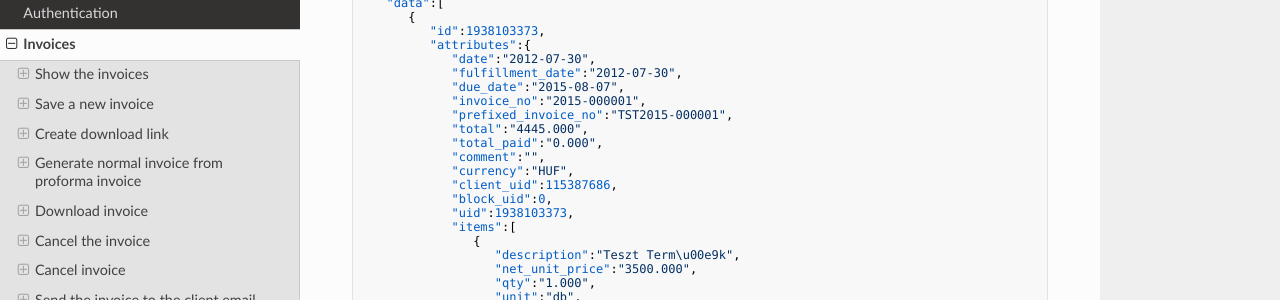
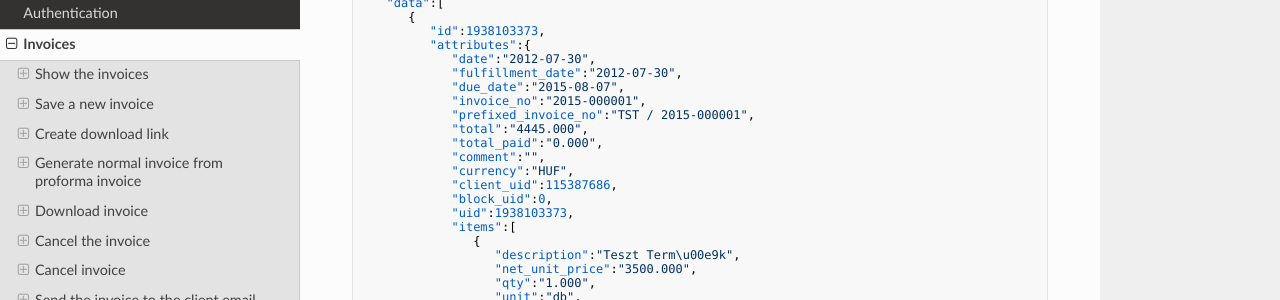
Before and after one commit to octonull/Billingo-API-docs, an MkDocs documentation site: the page built from docs/invoices.md, in a window 1280 px wide and 900 px high, scrolled down 686 px. Shown: the part 152-452 px from the top of the window. Built offline with MkDocs 1.6.1, drawn with Linux system fonts in a browser that asks for light colours; nearby versions of some CDN libraries; old or Windows-style settings are respelled for this version of MkDocs.

Commit message:
Document the prefixed_invoice_no and prefix fields in the invoices endpoint

```diff
--- a/docs/invoices.md
+++ b/docs/invoices.md
@@ -37,7 +37,7 @@ JSON schemas:
             "fulfillment_date":"2012-07-30",
             "due_date":"2015-08-07",
             "invoice_no":"2015-000001",
-            "prefixed_invoice_no":"TST2015-000001",
+            "prefixed_invoice_no":"TST / 2015-000001",
             "total":"4445.000",
             "total_paid":"0.000",
             "comment":"",
```
